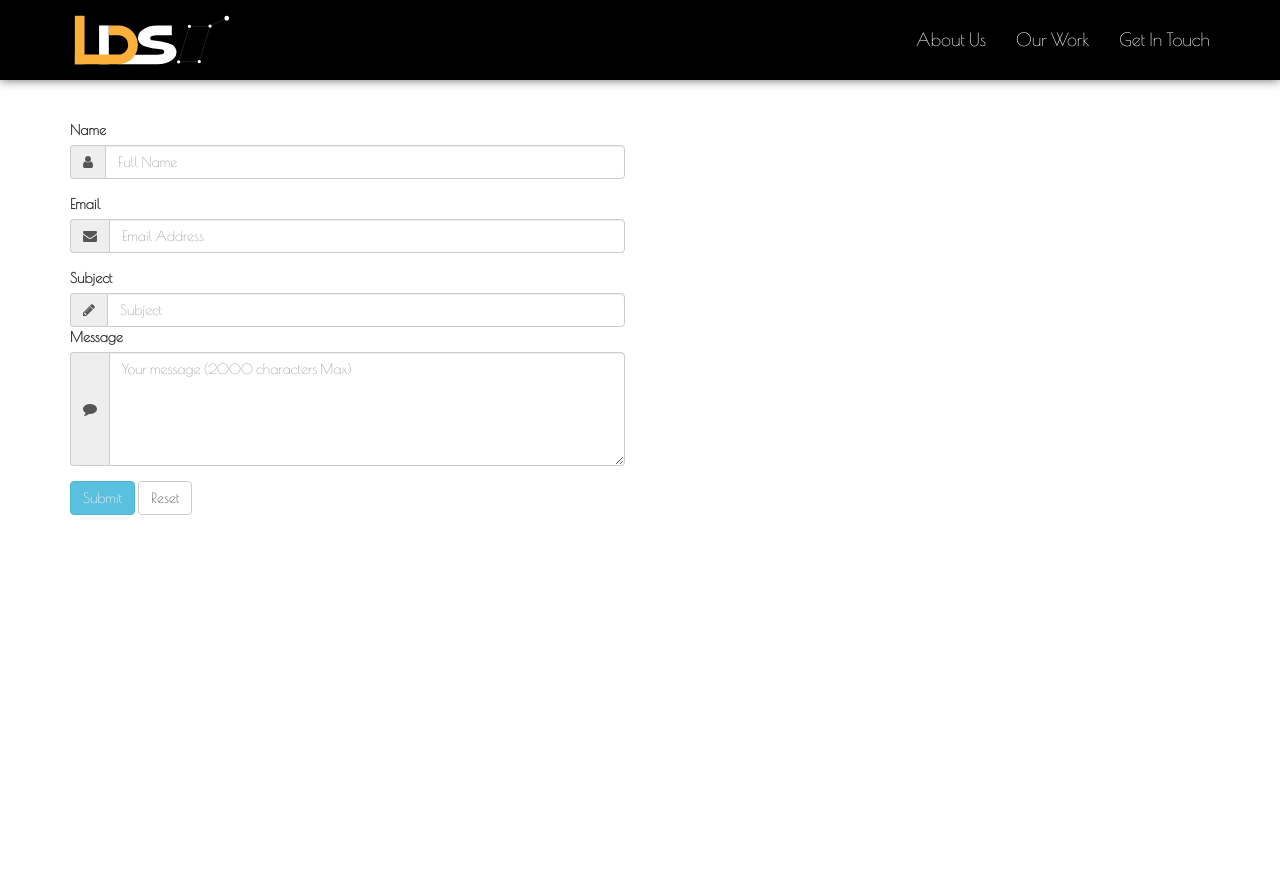
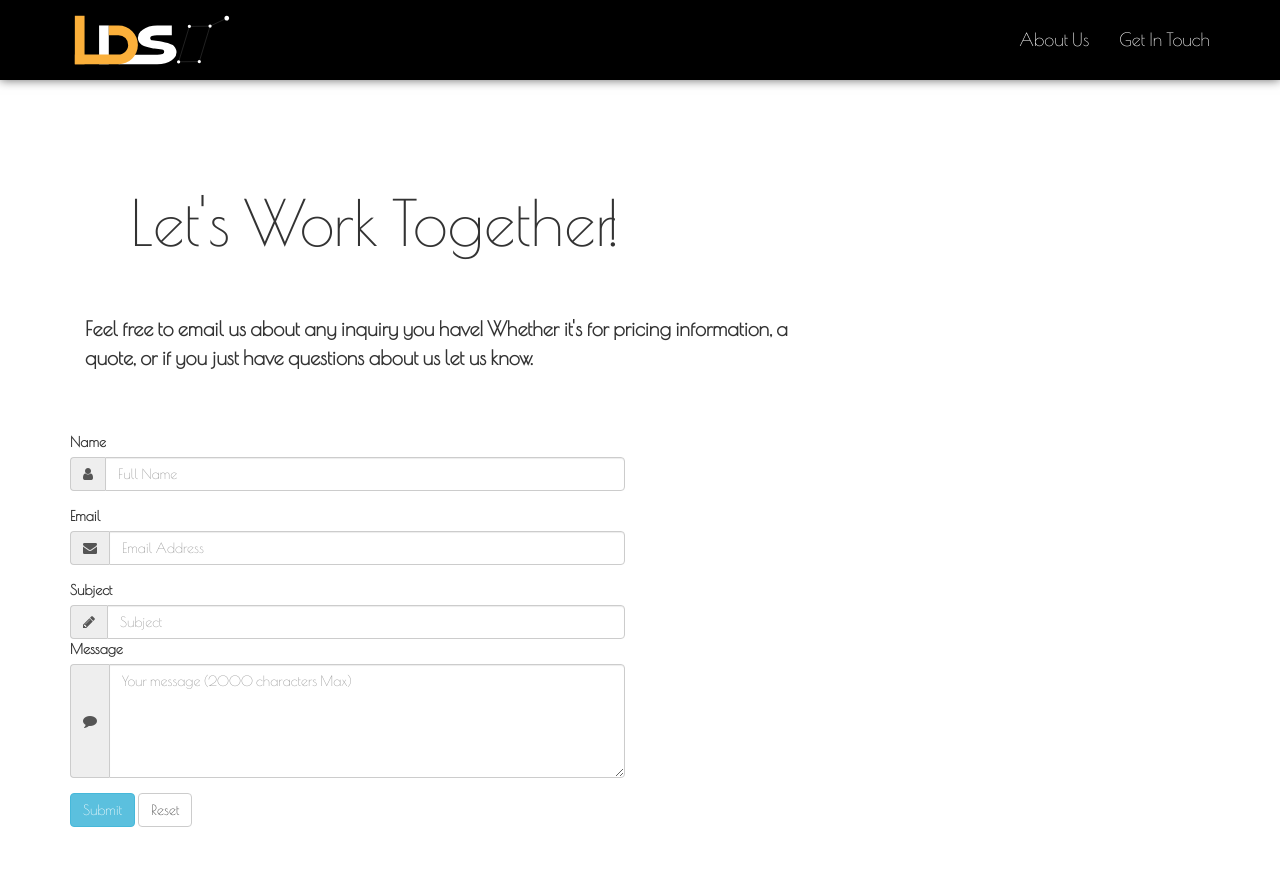
Before and after one commit to ttalcott/travis-pwp, a PHP site: page /contact/index.php in a window 1280 px wide. Before the commit the page ends 515 px from the top, so only its background shows below. Run offline with PHP 8.4, Linux system fonts and the light colour scheme; some libraries are stand-ins or nearby versions; some web fonts are replaced.

Commit message:
cleaned my room.

```diff
--- a/public_html/about/index.php
+++ b/public_html/about/index.php
@@ -54,5 +54,6 @@ require_once(dirname(__DIR__) . "/php/partials/head-utils.php");
 				</div>
 			</main>
 	</div>
+  <?php require_once($PREFIX . "php/partials/footer.php"); ?>
 </body>
 </html>
--- a/public_html/contact/index.php
+++ b/public_html/contact/index.php
@@ -11,9 +11,23 @@ require_once(dirname(__DIR__) . "/php/partials/head-utils.php");
 ?>
 
 <body class="sfooter all-else">
-	<div class="sfooter-content background2">
+	<div class="sfooter-content">
 		<?php require_once($PREFIX . "php/partials/header.php"); ?>
 		<main>
+			<div class="container">
+				<div class="row">
+					<div class="col-md-8">
+						<div class="catchy-text jumbotron animated zoomIn">
+							<h1>Let's Work Together!</h1>
+						</div>
+					</div>
+				</div>
+				<div class="col-md-8 about-section-1">
+					<p class="animated fadeIn">
+						Feel free to email us about any inquiry you have! Whether it's for pricing information, a quote, or if you just have questions about us let us know.
+					</p>
+				</div>
+			</div>
 			<div class="container form-wrap">
 				<div class="row">
 					<div class="col-sm-6">
--- a/public_html/css/style.css
+++ b/public_html/css/style.css
@@ -11,6 +11,9 @@ body {
 	font-family: 'Poiret One', cursive;
 }
 
+/**********************************
+global styles
+**********************************/
 .fadeIn{
 	animation-delay: 1s;
 	animation-timing-function: ease-in;
@@ -19,9 +22,19 @@ body {
 	margin-top: 5rem;
 }
 
-/*
-* navbar styles
-*/
+.jumbotron {
+	background: transparent;
+	margin: 0;
+}
+
+.about-section-1 {
+	font-size: 20px;
+	font-weight: bold;
+}
+
+/**********************************
+navbar styles
+**********************************/
 
 .navbar-default {
 	margin-bottom: 5rem;
@@ -103,6 +116,9 @@ body {
 	width: 160px;
 }
 
+/**********************************
+home specific styles
+**********************************/
 .catchy {
 	margin: 15rem 0;
 	color: white;
@@ -115,15 +131,23 @@ body {
 		color: white;
 	}
 }
-.jumbotron {
-	background: transparent;
-	margin: 0;
+
+.home-gold {
+	color: rgba(250, 175, 58, 1.0);
+	font-size: 70px;
+	font-weight: bold;
 }
 
-.about-section-1 {
-	font-size: 20px;
-	font-weight: bold;
+.catchy .welcome-text {
+	font-size: 65px;
 }
+
+.intro-text {
+	margin: 15rem 0;
+	color: white;
+	font-size: 40px;
+}
+
 /**********************************
 footer styles
 **********************************/
@@ -146,12 +170,6 @@ footer styles
 	color: white;
 }
 
-.home-gold {
-	color: rgba(250, 175, 58, 1.0);
-	font-size: 70px;
-	font-weight: bold;
-}
-
 .gold {
 	color: rgba(250, 175, 58, 1.0);
 }
@@ -172,17 +190,9 @@ footer styles
 	flex: 1 0 auto;
 }
 
-
-.catchy .welcome-text {
-	font-size: 65px;
-}
-
-.intro-text {
-	margin: 15rem 0;
-	color: white;
-	font-size: 40px;
-}
-
+/**********************************
+home background style
+**********************************/
 .home {
 	/*background: url("../images/customBackground4.svg");
 	background-attachment: fixed;
@@ -201,4 +211,6 @@ footer styles
 
   /* Opera 11.10+ */
   background: -o-linear-gradient(top, #000000, rgba(33, 33, 33, 1.0);
+
+	background-size: cover;
 }
--- a/public_html/our-work/index.php
+++ b/public_html/our-work/index.php
@@ -16,3 +16,4 @@ require_once(dirname(__DIR__) . "/php/partials/head-utils.php");
 	</div>
 	<?php require_once($PREFIX . "php/partials/footer.php"); ?>
 </body>
+</html>
--- a/public_html/php/partials/header.php
+++ b/public_html/php/partials/header.php
@@ -14,7 +14,7 @@
 			<div class="collapse navbar-collapse" id="nav-collapse">
 				<ul class="nav navbar-nav navbar-right">
 					<li><a href="/~ttalcott/travis-pwp/public_html/about">About Us</a></li>
-					<li><a href="/~ttalcott/travis-pwp/public_html/our-work">Our Work</a></li>
+					<!-- <li><a href="/~ttalcott/travis-pwp/public_html/our-work">Our Work</a></li> -->
 					<li><a href="/~ttalcott/travis-pwp/public_html/contact">Get In Touch</a></li>
 				</ul>
 			</div>
```
